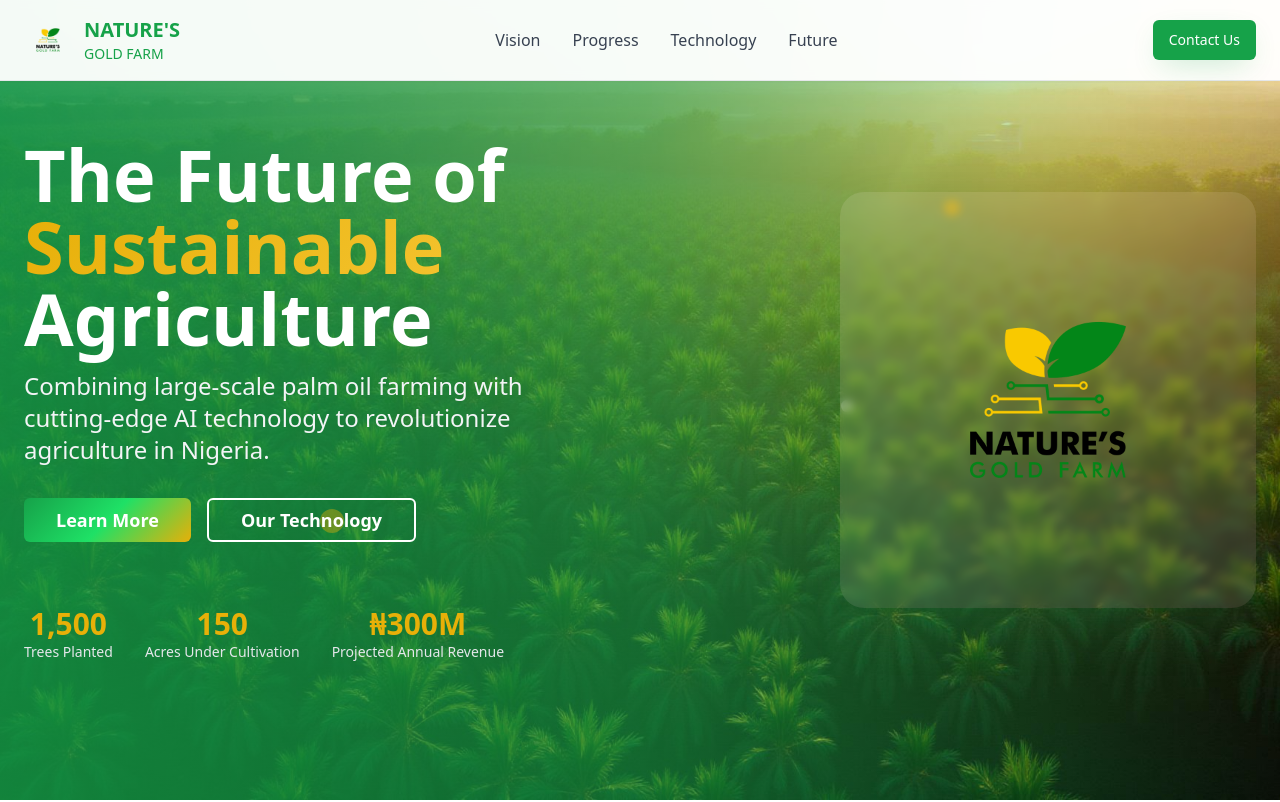
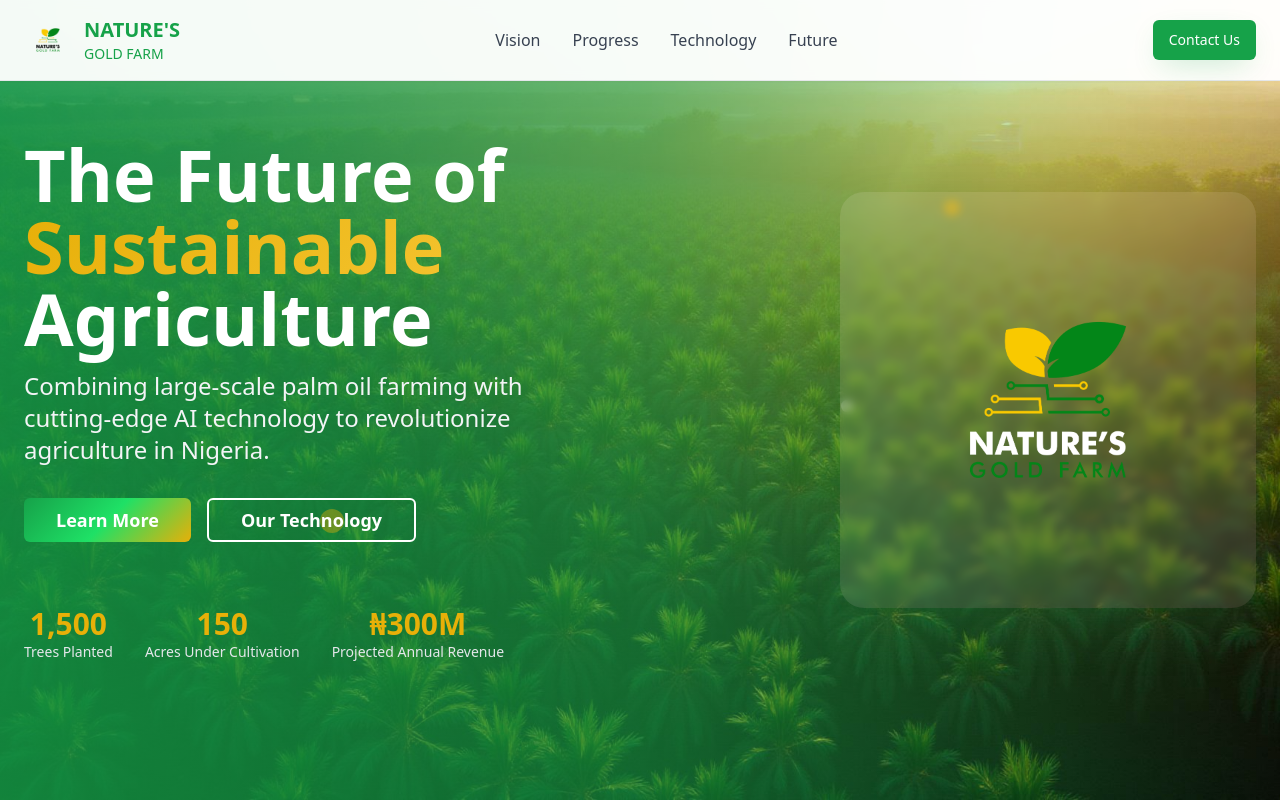
Before and after one commit to natures-gold/palm-agro-innovate, a React (Vite) app: page / in a window 1280 px wide. Shown: the top 802 px of the page. Built offline with nearby package versions, Linux system fonts and the light colour scheme; the HTML template or start-up script is replaced by a standard one.

Commit message:
Update logo on banner

```diff
--- a/src/components/Hero.tsx
+++ b/src/components/Hero.tsx
@@ -63,7 +63,7 @@ const Hero = () => {
           <div className="flex justify-center lg:justify-end">
             <div className="bg-white/10 backdrop-blur-sm rounded-3xl p-12 shadow-elegant">
               <img
-                src="/lovable-uploads/4e05ac74-23e3-4e52-b875-7d33842d5061.png"
+                src="/lovable-uploads/706b224f-e1ec-4805-b446-718804665d85.png"
                 alt="Nature's Gold Farm Logo"
                 className="w-80 h-80 object-contain"
               />
```
Also changed, not shown: public/lovable-uploads/706b224f-e1ec-4805-b446-718804665d85.png (added).
